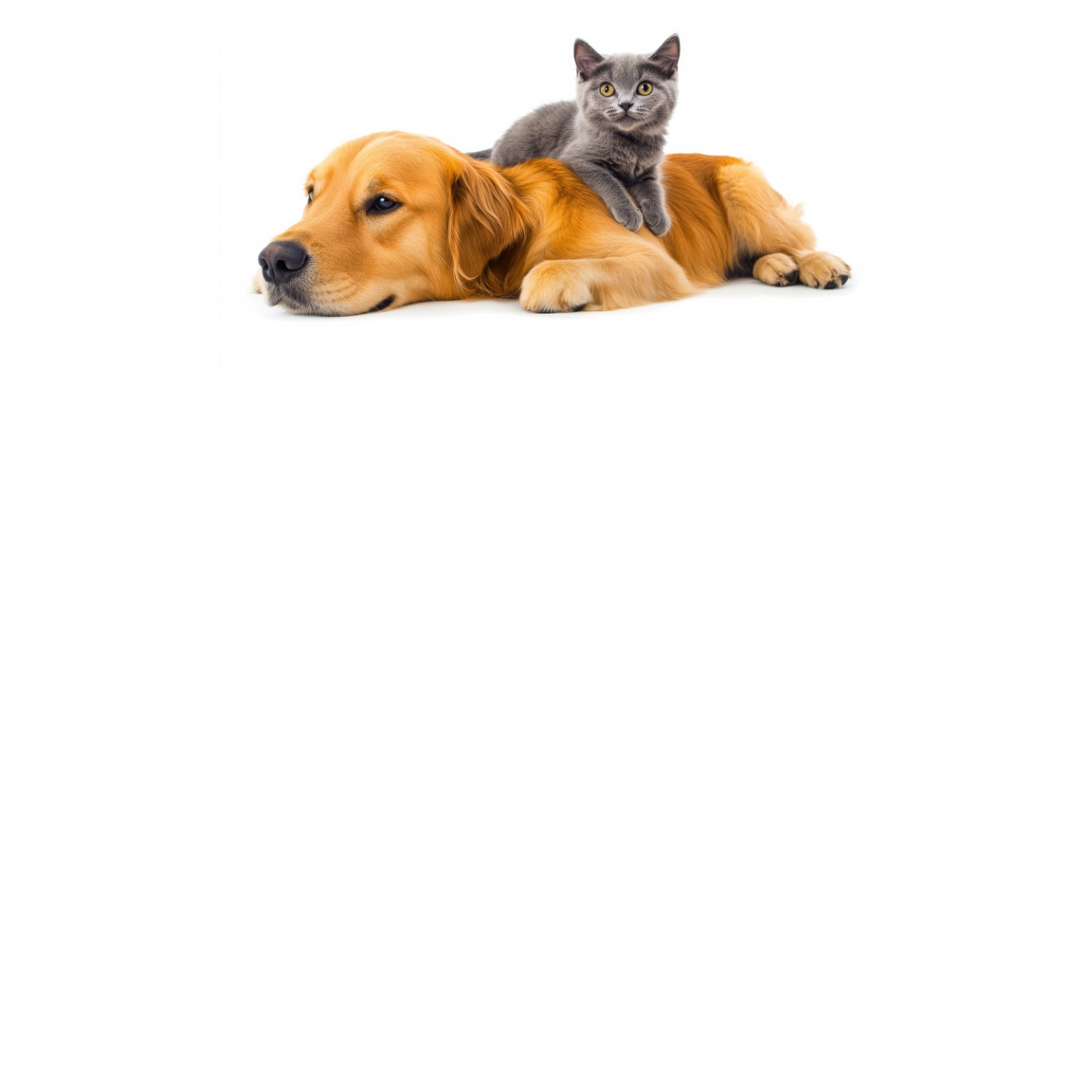
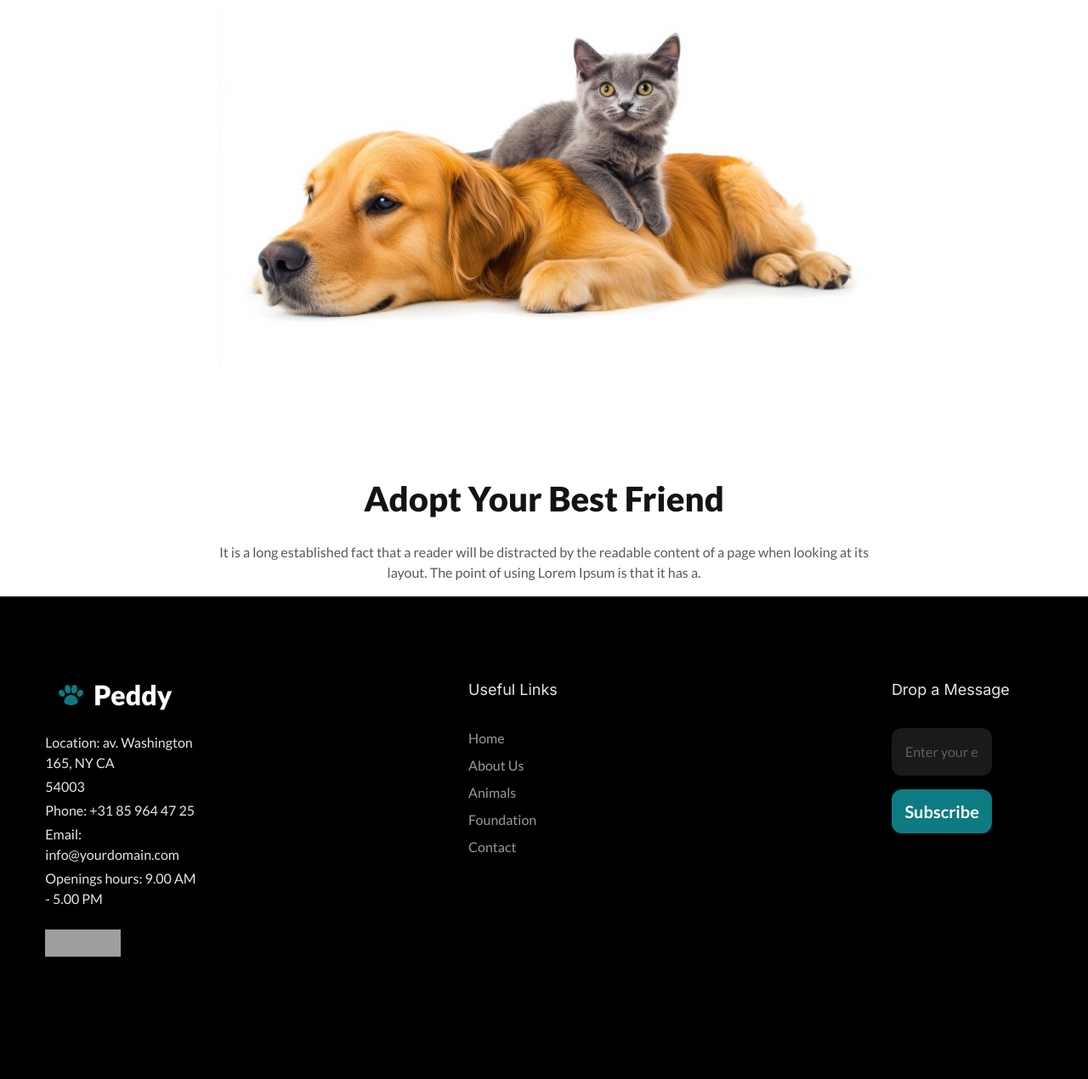
Before and after one commit to Khaiyum-Ahmed/Assignment-6, a plain HTML site: page index.html in a window 1280 px wide. Shown: the part 765-2035 px from the top of the page at 85% size. Before the commit the page ends 1214 px from the top, so only its background shows below. Drawn offline with nearby package versions, Linux system fonts and the light colour scheme; grey boxes are pictures that could not be loaded.

Commit message:
footer section added successfully

```diff
--- a/index.html
+++ b/index.html
@@ -13,6 +13,10 @@
     <!-- style css -->
     <link rel="stylesheet" href="style/style.css">
     <link rel="stylesheet" href="style/responsive.css">
+    <!-- fontawesome -->
+    <link rel="stylesheet" href="https://cdnjs.cloudflare.com/ajax/libs/font-awesome/6.7.2/css/all.min.css"
+        integrity="sha512-Evv84Mr4kqVGRNSgIGL/F/aIDqQb7xQ2vcrdIwxfjThSH8CSR7PBEakCr51Ck+w+/U6swU2Im1vVX0SVk9ABhg=="
+        crossorigin="anonymous" referrerpolicy="no-referrer" />
 </head>
 
 <body class="lato-primary">
@@ -38,8 +42,8 @@
                     </ul>
                 </div>
 
-                <a class="btn border-none py-3 text-[32px] text-[#131313] font-black gap-3"><img src="images/logo.webp"
-                        alt="logo">Peddy</a>
+                <a href="#" class="btn border-none py-3 text-[32px] text-[#131313] font-black gap-3"><img
+                        src="images/logo.webp" alt="logo">Peddy</a>
 
             </div>
             <div class="navbar-center hidden lg:flex">
@@ -60,24 +64,109 @@
     <main>
         <!-- Banner section start -->
 
-
-        <div class="hero min-h-screen">
+        <div class="hero min-h-screen mb-24">
             <div class="hero-content text-center">
                 <div class="lg:max-w-3xl md:max-w-2xl max-w-xs lg:space-y-6 md:space-y-5 space-y-4">
-                    <h4 class="md:text-2xl text-xl font-bold text-[rgba(19,19,19,.6)]">Bringing Families Together ❤️‍🔥</h4>
-                    <h1 class="lg:text-7xl md:text-6xl text-3xl font-black text-[#131313]">Your Path to Adoption Starts Here</h1>
+                    <h4 class="md:text-2xl text-xl font-bold text-[rgba(19,19,19,.6)]">Bringing Families Together ❤️‍🔥
+                    </h4>
+                    <h1 class="lg:text-7xl md:text-6xl text-3xl font-black text-[#131313]">Your Path to Adoption Starts
+                        Here</h1>
                     <p class="text-[#131313] md:text-base text-[14px]">
-                        It is a long established fact that a reader will be distracted by the readable content of a page when looking at its layout. The point of using Lorem Ipsum is that it has a.
+                        It is a long established fact that a reader will be distracted by the readable content of a page
+                        when looking at its layout. The point of using Lorem Ipsum is that it has a.
                     </p>
-                    <button class="cursor-pointer py-4 px-8 bg-[#0E7A81] rounded-xl font-bold text-[#fff] text-xl">View More</button>
+                    <button class="cursor-pointer py-4 px-8 bg-[#0E7A81] rounded-xl font-bold text-[#fff] text-xl">View
+                        More</button>
                     <img src="images/pet.webp" alt="">
                 </div>
             </div>
         </div>
 
+        <!-- Banner section end -->
 
-        <!-- Banner section end -->
+        <!-- category section start -->
+
+        <div class="hero">
+            <div class="hero-content text-center">
+                <div class="lg:max-w-3xl md:max-w-2xl max-w-xs space-y-6">
+                    <h1 class="lg:text-[40px] md:text-[32px] text-2xl font-black text-[#131313]">Adopt Your Best Friend
+                    </h1>
+                    <p class="text-[rgba(19,19,19,.7)] md:text-base text-[14px]">
+                        It is a long established fact that a reader will be distracted by the readable content of a page
+                        when looking at its layout. The point of using Lorem Ipsum is that it has a.
+                    </p>
+                </div>
+            </div>
+        </div>
+
+        <!-- category button  -->
+
+
+        <!-- <div class="w-11/12 mx-auto">
+            <div class="grid lg:grid-cols-4 md:grid-cols-2 grid-cols-1 gap-5">
+                <button class="btn btn-error">error</button>
+                <button class="btn btn-error">error</button>
+                <button class="btn btn-error">error</button>
+                <button class="btn btn-error">error</button>
+            </div>
+        </div> -->
+
+        <!-- category section end -->
+
     </main>
+
+    <footer class="bg-black py-24">
+        <div class="w-11/12 mx-auto">
+            <div class="grid md:grid-cols-3 grid-cols-1 lg:gap-80 md:gap-2 space-y-12">
+                <!-- Contanct info -->
+                <div class="space-y-6">
+                    <!-- logo -->
+                    <div>
+                        <a href="#"
+                            class=" btn btn-outline btn-accent border-none py-3 text-[32px] text-[#fff] font-black gap-3"><img
+                                src="images/logo.webp" alt="logo">Peddy</a>
+                    </div>
+
+                    <div class="text-base text-[rgba(255,255,255,.9)] space-y-1">
+                        <p>Location: av. Washington 165, NY CA </p>
+                        <p>54003</p>
+                        <p>Phone: +31 85 964 47 25</p>
+                        <p>Email: info@yourdomain.com</p>
+                        <p>Openings hours: 9.00 AM - 5.00 PM</p>
+                    </div>
+                    <div class="lg:w-1/2 md:w-2/3 w-2/3 flex justify-between items-center">
+                        <div class="w-8 h-8"><img class="object-cover w-full h-full" src="https://cdn-icons-png.flaticon.com/128/145/145802.png" alt=""></div>
+                        <div class="w-8 h-8"><img class="object-cover w-full h-full" src="https://cdn-icons-png.flaticon.com/128/5969/5969020.png" alt=""></div>
+                        <div class="w-8 h-8"><img class="object-cover w-full h-full" src="https://cdn-icons-png.flaticon.com/128/1384/1384060.png" alt=""></div>
+                        <div class="w-8 h-8"><img class="object-cover w-full h-full" src="https://cdn-icons-png.flaticon.com/128/3955/3955024.png" alt=""></div>
+                    </div>
+                </div>
+
+
+
+                <!-- useful links -->
+                <div>
+                    <h3 class="inter-secondfont font-bold text-[18px] text-[rgba(255,255,255,.9)] mb-8">Useful Links</h3>
+                    <ul class="text-base text-[rgba(255,255,255,.6)] space-y-2">
+                        <li>Home</li>
+                        <li>About Us</li>
+                        <li>Animals</li>
+                        <li>Foundation</li>
+                        <li>Contact</li>
+                    </ul>
+                </div>
+                <!-- subscribe -->
+                <div>
+                    <div><h3 class="inter-secondfont font-bold text-[18px] text-[rgba(255,255,255,.9)] mb-8">Drop a Message</h3></div>
+                    <div class="w-2/3 space-y-4">
+                        <input class="w-full p-4 bg-[rgba(255,255,255,.1)] text-[rgba(255,255,255,.6)] text-base rounded-xl border-none" type="email" placeholder="Enter your email">
+
+                        <button class="cursor-pointer font-bold text-white text-xl w-full rounded-xl bg-[#0E7A81] border-none p-3">Subscribe</button>
+                    </div>
+                </div>
+            </div>
+        </div>
+    </footer>
 
 
 
```
